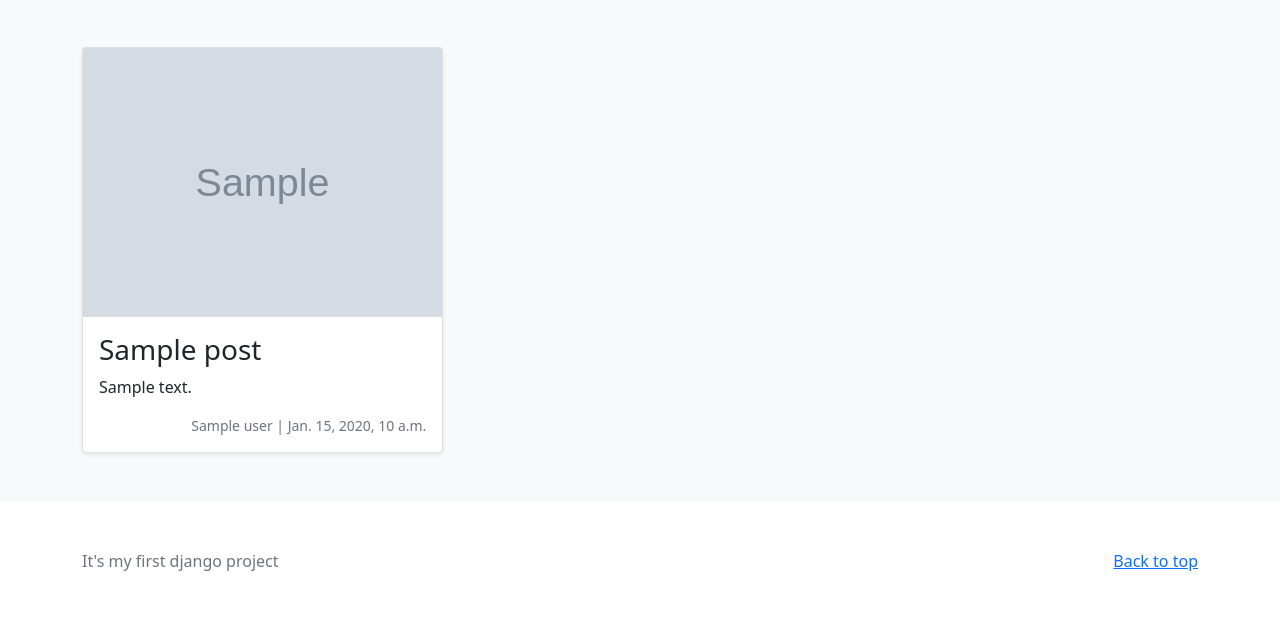
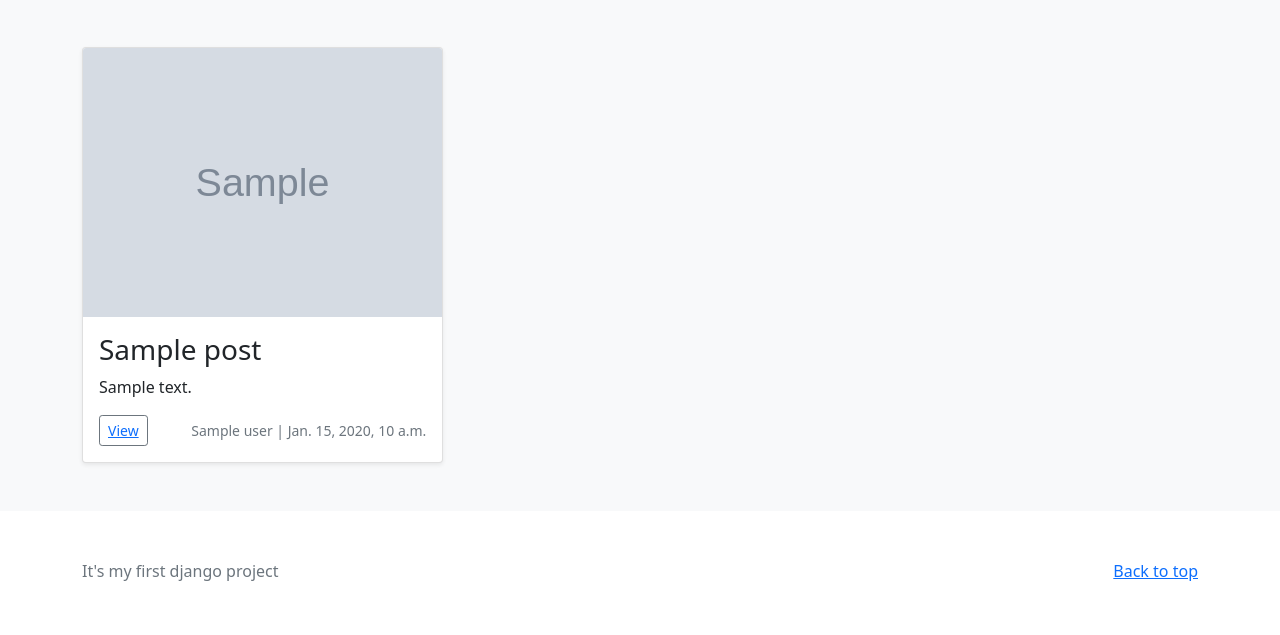
Before and after one commit to ArturAlapaev/Vlog, a Django app: template vlog_app/templates/vlog_app/index.html in a window 1280 px wide. Shown: the part 351-986 px from the top of the page. Before the commit the page ends 922 px from the top, so only its background shows below. Run offline with Django 3.2, Linux system fonts and the light colour scheme; the template is opened without the code that fills it: most values are stand-ins (such as "Sample title", 1, 10 or a date in 2020); grey boxes marked "Sample" are stand-in pictures.

Commit message:
Deploy bugfix

```diff
--- a/vlog_app/templates/vlog_app/index.html
+++ b/vlog_app/templates/vlog_app/index.html
@@ -94,7 +94,6 @@
     <div class="container">
 
       <div class="row row-cols-1 row-cols-sm-2 row-cols-md-3 g-3">
-
         {% for post in object_list %}
         <div class="col">
           <div class="card shadow-sm">
@@ -105,7 +104,7 @@
               <p class="card-text">{{post.description|truncatechars:100}}</p>
               <div class="d-flex justify-content-between align-items-center">
                 <div class="btn-group">
-                  {% comment %} <button type="button" class="btn btn-sm btn-outline-secondary"><a href="{% url 'post-detail' post.id %}">View</a></button> {% endcomment %}
+                  <button type="button" class="btn btn-sm btn-outline-secondary"><a href="{% url 'post-detail' post.id %}">View</a></button>
                 </div>
                 <small class="text-muted">{{post.user}} | {{post.create_date}} </small>
               </div>
```
